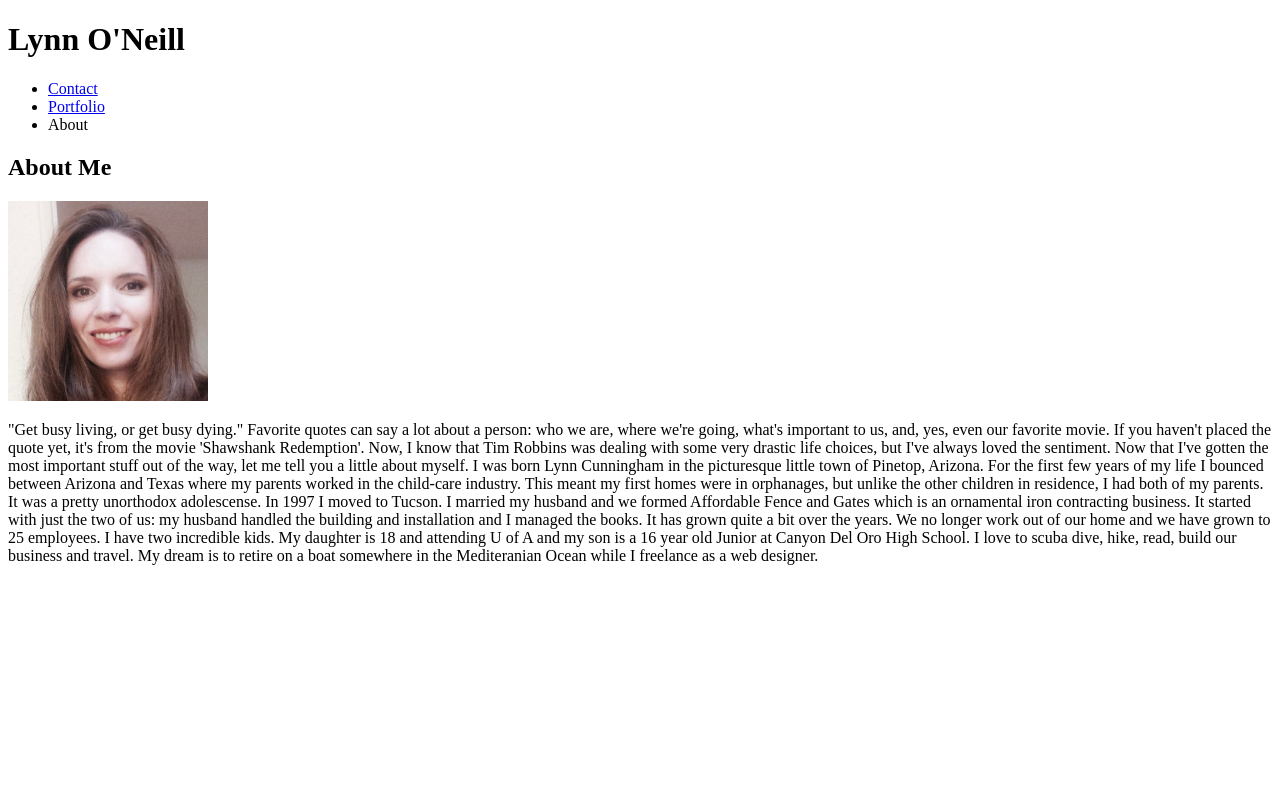
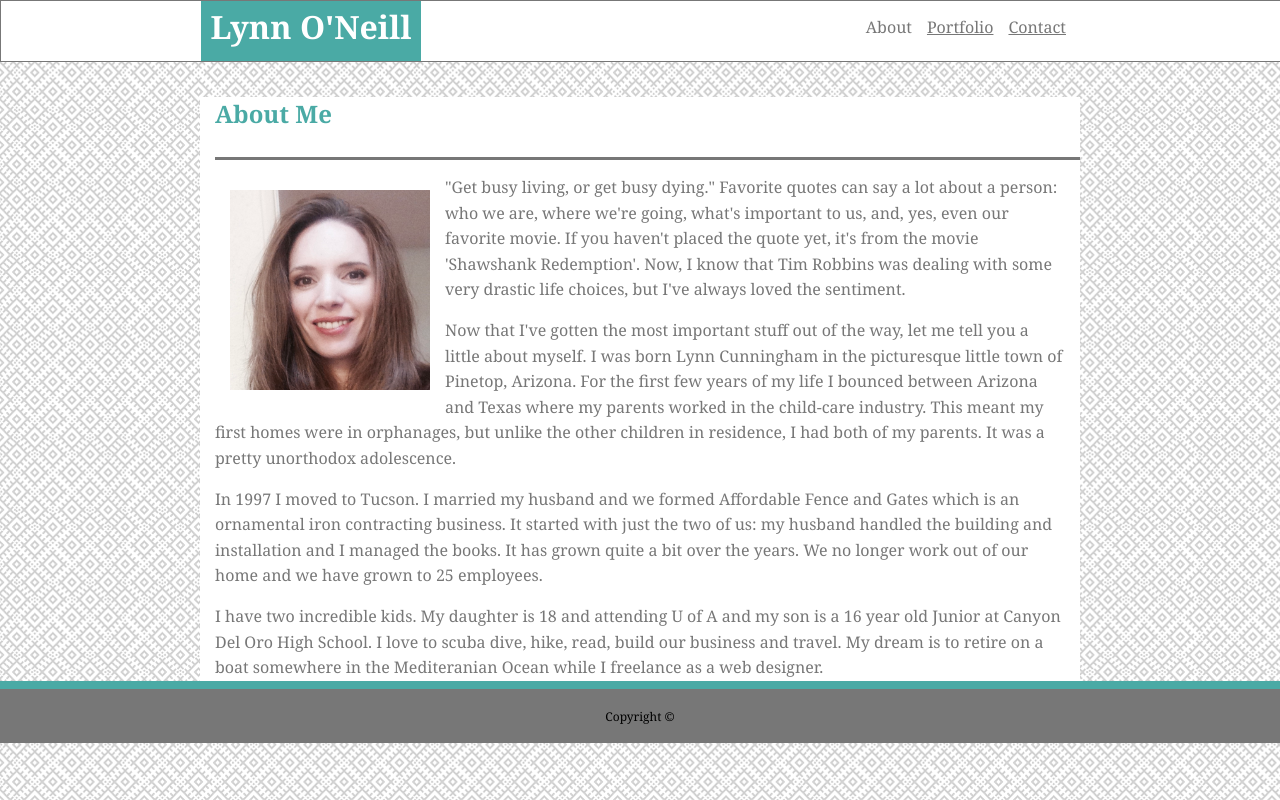
Before and after one commit to LynnONeill/Portfolio, a plain HTML site: page index.html in a window 1280 px wide. Drawn offline with Linux system fonts and the light colour scheme.

Commit message:
Updated index html and created style.css sheet

```diff
--- /dev/null
+++ b/Assets/css/style.css/style.css
@@ -0,0 +1,72 @@
+* {
+    margin: 0px;
+}
+body{
+    padding: 0;
+    background-color: #ffffff;
+    Margin: 0;
+    font-family: Georgia, 'Times New Roman', Times, serif;
+}
+.header{
+    height: 60px;
+    Width: 100%;
+    border: solid 1px #777777;
+    background-color: #ffffff;
+    display: block;
+}
+h1{
+    height: 100%;
+    width: 220px;
+    line-height: 52px;
+    margin-left: 200px;
+    float: left;
+    color: #ffffff;
+    text-align: center;
+    background-color: #4aaaa5;
+}
+.links{
+    margin-right: 200px;
+    line-height: 52px;
+}
+a{
+    margin-right: 15px;
+    float: right;
+    background-color: #ffffff;
+    color: #777777;
+}
+.bio{
+    margin-top: 35px;
+    margin-left: 200px;
+    margin-right: 200px;
+    background-color: #ffffff;
+}
+.bio h2{
+    height: 60px;
+    margin-left: 15px;
+    border-bottom-style: solid;
+    border-color: #777777;
+    color: #4aaaa5;
+}
+.bio img{
+    margin: 15px;
+    float: left;
+}
+.bio p{
+    margin-top: 15px;
+    margin-left: 15px;
+    margin-right: 15px;
+    line-height: 1.6;
+    color: #777777;
+}
+footer {
+    line-height: 40px;
+    padding: 6px;
+    text-align: center;
+    border-top-color: #4aaaa5;
+    border-top-style: solid;
+    border-width: 8px;
+    background-color: #777777;
+}
+p2{
+    font-size: 12px;
+}
--- a/index.html
+++ b/index.html
@@ -1,35 +1,46 @@
 <!DOCTYPE html>
 <html lang="en">
+
 <head>
     <meta charset="UTF-8">
     <meta name="viewport" content="width=device-width, initial-scale=1.0">
     <meta http-equiv="X-UA-Compatible" content="ie=edge">
     <title>About Me</title>
+
+    <link rel="stylesheet" type="text/css" href="./assets/css/style.css/style.css">
+
 </head>
-<body>
-    <h1>Lynn O'Neill</h1>
 
-    <ul>
-        <li><a href="Contact.html">Contact</a></li>
-        <li><a href="Portfolio.html">Portfolio</a></li>
-        <li><a href+"#">About</a></li>
-    </ul>
-    <h2>About Me</h2>
+<body background="assets/images/circuit.png">
 
-    <img src="Me.jpg" alt="Lynn" width="200" height="200"/>
+    <div class="header">
+         <h1>Lynn O'Neill </h1> <div class="links"><a href="Contact.html">Contact</a><a href="Portfolio.html">Portfolio</a><a href+"#">About</a></div>
+    </div>
 
-    <p>"Get busy living, or get busy dying." Favorite quotes can say a lot about a person: who we are, where we're going, what's
-        important to us, and, yes, even our favorite movie. If you haven't placed the quote yet, it's from the movie 'Shawshank Redemption'.
-        Now, I know that Tim Robbins was dealing with some very drastic life choices, but I've always loved the sentiment.
-        Now that I've gotten the most important stuff out of the way, let me tell you a little about myself. I was born Lynn Cunningham in
-        the picturesque little town of Pinetop, Arizona. For the first few years of my life I bounced between Arizona and Texas where my
-        parents worked in the child-care industry. This meant my first homes were in orphanages, but unlike the other children in residence,
-        I had both of my parents. It was a pretty unorthodox adolescense.
-        In 1997 I moved to Tucson. I married my husband and we formed Affordable Fence and Gates which is an ornamental iron contracting
-        business. It started with just the two of us: my husband handled the building and installation and I managed the books. It has grown
-        quite a bit over the years. We no longer work out of our home and we have grown to 25 employees.
-        I have two incredible kids. My daughter is 18 and attending U of A and my son is a 16 year old Junior at Canyon Del Oro High School.
-        I love to scuba dive, hike, read, build our business and travel. My dream is to retire on a boat somewhere in the Mediteranian Ocean
-        while I freelance as a web designer.</p>
+    <div class="bio">
+        <h2>About Me</h2>
+        <p><img src="Me.jpg" alt="Lynn" width="200" height="200">
+            "Get busy living, or get busy dying." Favorite quotes can say a lot about a person: who we are, where we're
+            going, what's
+            important to us, and, yes, even our favorite movie. If you haven't placed the quote yet, it's from the movie
+            'Shawshank Redemption'.  Now, I know that Tim Robbins was dealing with some very drastic life choices, but I've always loved the
+            sentiment. </p>
+        <p> Now that I've gotten the most important stuff out of the way, let me tell you a little about myself. I was
+            born Lynn Cunningham in the picturesque little town of Pinetop, Arizona. For the first few years of my life I bounced between
+            Arizona and Texas where my parents worked in the child-care industry. This meant my first homes were in orphanages, but unlike the
+            other children in residence, I had both of my parents. It was a pretty unorthodox adolescence.</P>
+        <p> In 1997 I moved to Tucson. I married my husband and we formed Affordable Fence and Gates which is an
+            ornamental iron contracting business. It started with just the two of us: my husband handled the building and installation and I managed
+            the books. It has grown quite a bit over the years. We no longer work out of our home and we have grown to 25 employees.</p>
+        <p> I have two incredible kids. My daughter is 18 and attending U of A and my son is a 16 year old Junior at
+            Canyon Del Oro High School.  I love to scuba dive, hike, read, build our business and travel. My dream is to retire on a boat somewhere
+            in the Mediteranian Ocean while I freelance as a web designer.</p>
+    </div>
+
 </body>
+
+<footer>
+    <p2>Copyright ©</p2>
+</footer>
+
 </html>
```
Also changed, not shown: Assets/images/circuit.png (added), Assets/images/morocco.png (added).
